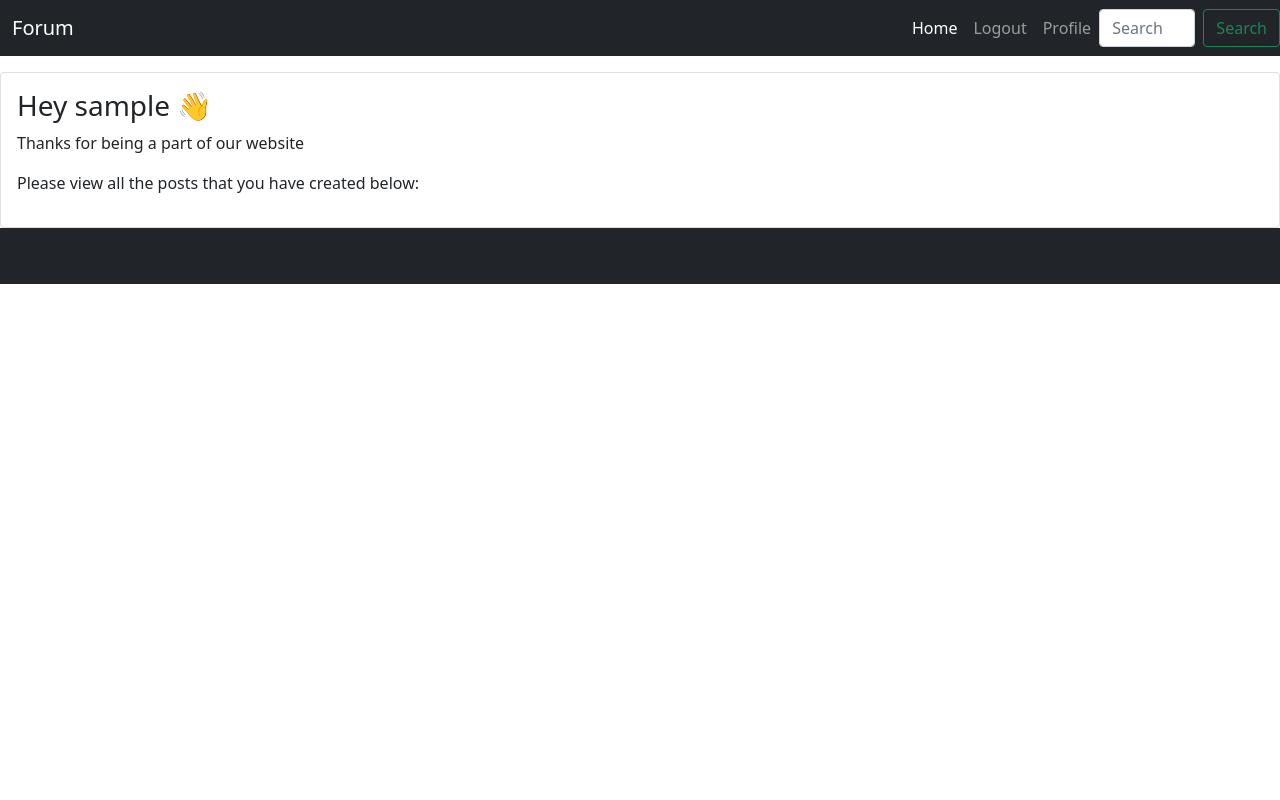
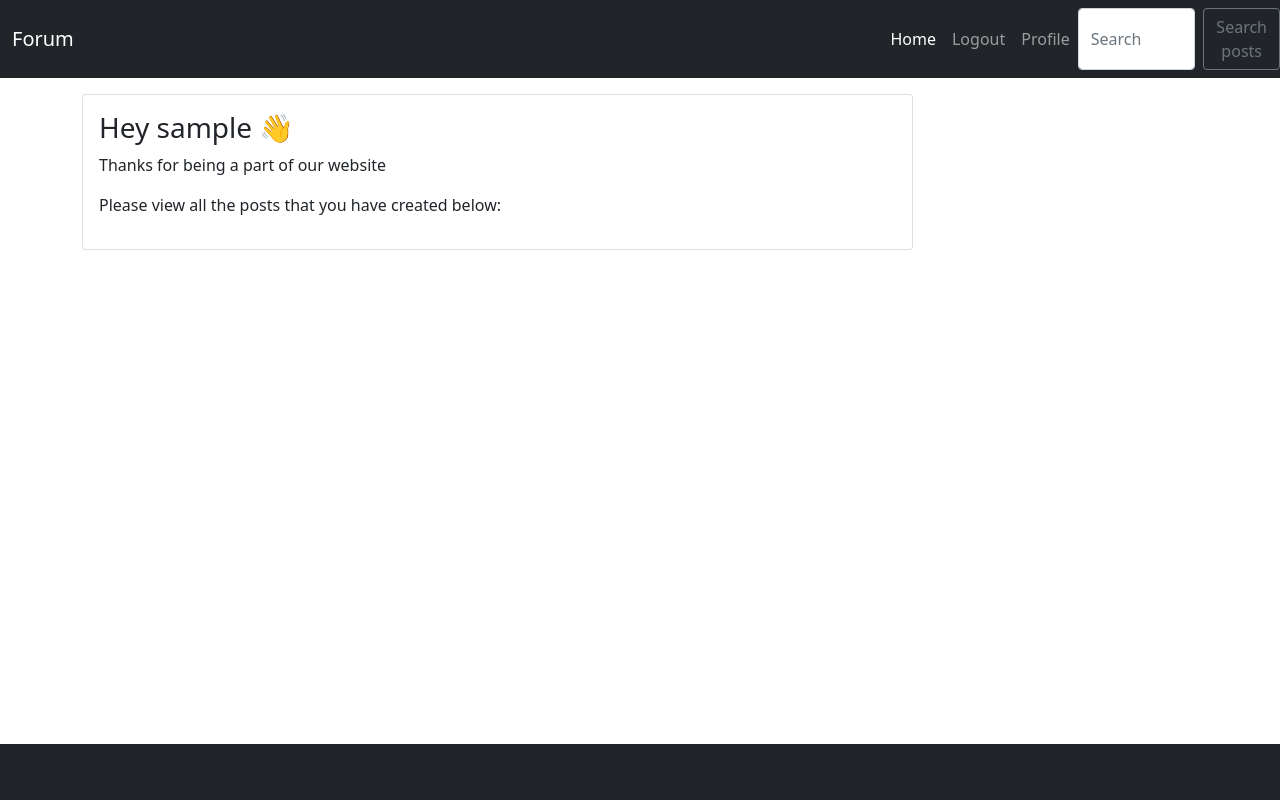
Before and after one commit to Code-Institute-Submissions/sarahjameson-CI-PP4-super_cool_forum_AugResub, a Django app: page /user-profile in a window 1280 px wide. Run offline with Django 3.2, Linux system fonts and the light colour scheme; the visitor is signed in with stand-in values (Sample User, id 1); data that the repository does not hold is empty.

Commit message:
Added functionality to search through post titles

```diff
--- a/reddit/urls.py
+++ b/reddit/urls.py
@@ -7,6 +7,7 @@ urlpatterns = [
     path('like/<slug:slug>', views.PostLike.as_view(), name='post_like'),
     path('create-post', views.PostCreate.as_view(), name='create_post'),
     path('edit/<slug:slug>', views.UpdatePost.as_view(), name='update_post'),
-    path('delete/<slug:slug>', views.DeletePost.as_view(), name='delete'),
-    path('user-profile', views.ProfilePostList.as_view(), name='user_profile')
+    path('delete-post/<slug:slug>', views.DeletePost.as_view(), name='delete_post'),
+    path('user-profile', views.ProfilePostList.as_view(), name='user_profile'),
+    path('search-posts', views.SearchPosts.as_view(), name='search_posts'),
     ]
--- a/reddit/views.py
+++ b/reddit/views.py
@@ -135,7 +135,7 @@ class UpdatePost(View):
 class DeletePost(View):
 
     def get(self, request, slug, *args, **kwargs):
-        return render(request, "delete.html")
+        return render(request, "delete_post.html")
 
     def post(self, request, slug, *args, **kwargs):
         post = get_object_or_404(Post, slug=slug)
@@ -151,3 +151,13 @@ class ProfilePostList(View):
             "user_posts": user_posts,
             "user": user,
         })
+
+class SearchPosts(View):
+
+    def post(self, request, *args, **kwargs):
+        searched = self.request.POST["searched"]
+        posts = Post.objects.filter(title__contains=searched)
+        return render(request, "search_posts.html", {
+            "searched": searched,
+            "posts": posts
+        })
--- a/static/css/style.css
+++ b/static/css/style.css
@@ -0,0 +1,14 @@
+body{ height:100vh; margin:0; }
+
+header{ min-height:50px; background:lightcyan; }
+footer{ min-height:50px; background:PapayaWhip; }
+
+/* Trick */
+body{
+  display:flex;
+  flex-direction:column;
+}
+
+footer{
+  margin-top:auto;
+}
--- a/templates/base.html
+++ b/templates/base.html
@@ -45,9 +45,10 @@
         </li>
         {% endif %}
       </ul>
-      <form class="d-flex">
-        <input class="form-control me-2" type="search" placeholder="Search" aria-label="Search">
-        <button class="btn btn-outline-success" type="submit">Search</button>
+      <form class="d-flex" method="post" action="{% url 'search_posts' %}">
+        {% csrf_token %}
+        <input class="form-control me-2" type="search" placeholder="Search" aria-label="Search" name="searched">
+        <button class="btn btn-outline-secondary" type="submit">Search posts</button>
       </form>
     </div>
     </div>
--- a/templates/index.html
+++ b/templates/index.html
@@ -3,12 +3,12 @@
 {% block content %}
 
 
-<div class="container-fluid">
+<div class="container">
     <div class="row">
         <div class="col-9 mt-3 left">
             <div class="row">
                 {% for post in post_list %}
-                <div class="card">
+                <div class="card mb-3">
                     <div class="card-body">
                         <a href="{% url 'post_detail' post.slug %}" class="post-link">
                             <h5 class="card-title"> {{ post.title }}</h5>
@@ -16,7 +16,7 @@
                         <h6 class="card-subtitle mb-2 text-muted">Posted by {{ post.author }}</h6>
                         {% if user.is_authenticated and user == post.author %}
                         <small><a href="{% url 'update_post' post.slug %}">Edit post</a></small>
-                        <small><a href="{% url 'delete' post.slug %}">Delete post</a></small>
+                        <small><a href="{% url 'delete_post' post.slug %}">Delete post</a></small>
                         {% endif %}
                         <br><br>
                         <p class="card-text">{{ post.content }}</p>
--- a/templates/user_profile.html
+++ b/templates/user_profile.html
@@ -2,16 +2,25 @@
 
 {% block content %}
 
-<div class="card mt-3">
+<div class="container">
+    <div class="row">
+        <div class="col-9">
+            <div class="card mt-3 mb-3">
                 <div class="card-body">
                     <h3>Hey {{ user.username }} 👋</h3>
                     <p>Thanks for being a part of our website</p>
                     <p>Please view all the posts that you have created below:</p>
                 </div>
             </div>
+        </div>
+    </div>
+</div>
 
+<div class="container">
+    <div class="row">
+        <div class="col-9">
             {% for post in user_posts %}
-    <div class="card">
+            <div class="card mb-3">
                 <div class="card-body">
                     <a href="{% url 'post_detail' post.slug %}" class="post-link">
                         <h5 class="card-title"> {{ post.title }}</h5>
@@ -19,7 +28,7 @@
                     <h6 class="card-subtitle mb-2 text-muted">Posted by {{ post.author }}</h6>
                     {% if user.is_authenticated and user == post.author %}
                     <small><a href="{% url 'update_post' post.slug %}">Edit post</a></small>
-            <small><a href="{% url 'delete' post.slug %}">Delete post</a></small>
+                    <small><a href="{% url 'delete_post' post.slug %}">Delete post</a></small>
                     {% endif %}
                     <br><br>
                     <p class="card-text">{{ post.content }}</p>
@@ -33,5 +42,9 @@
         </div>
             {% endif %}
             {% endfor %}
+        </div>
+    </div>
+</div>
+
 
 {% endblock content %}
```
Also changed, not shown: templates/account/logout.html (+14 -1 lines), templates/account/signup.html (+14 -2 lines), templates/delete_comment.html (added, +22 -0 lines), templates/post_detail.html (+10 -5 lines), templates/search_posts.html (added, +39 -0 lines), README.md (added), templates/delete_post.html (renamed from templates/delete.html), templates/login.html (deleted). Lines whose indentation alone changed are shown as unchanged.
